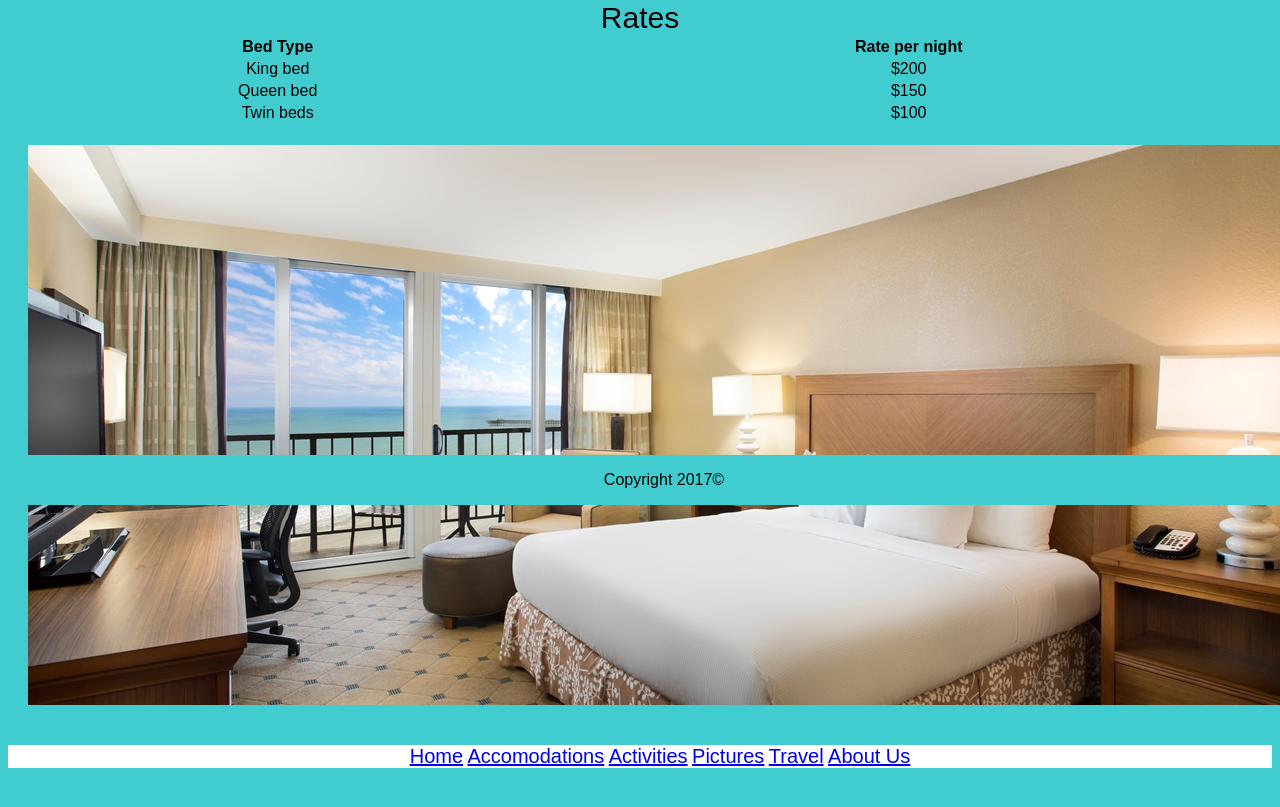
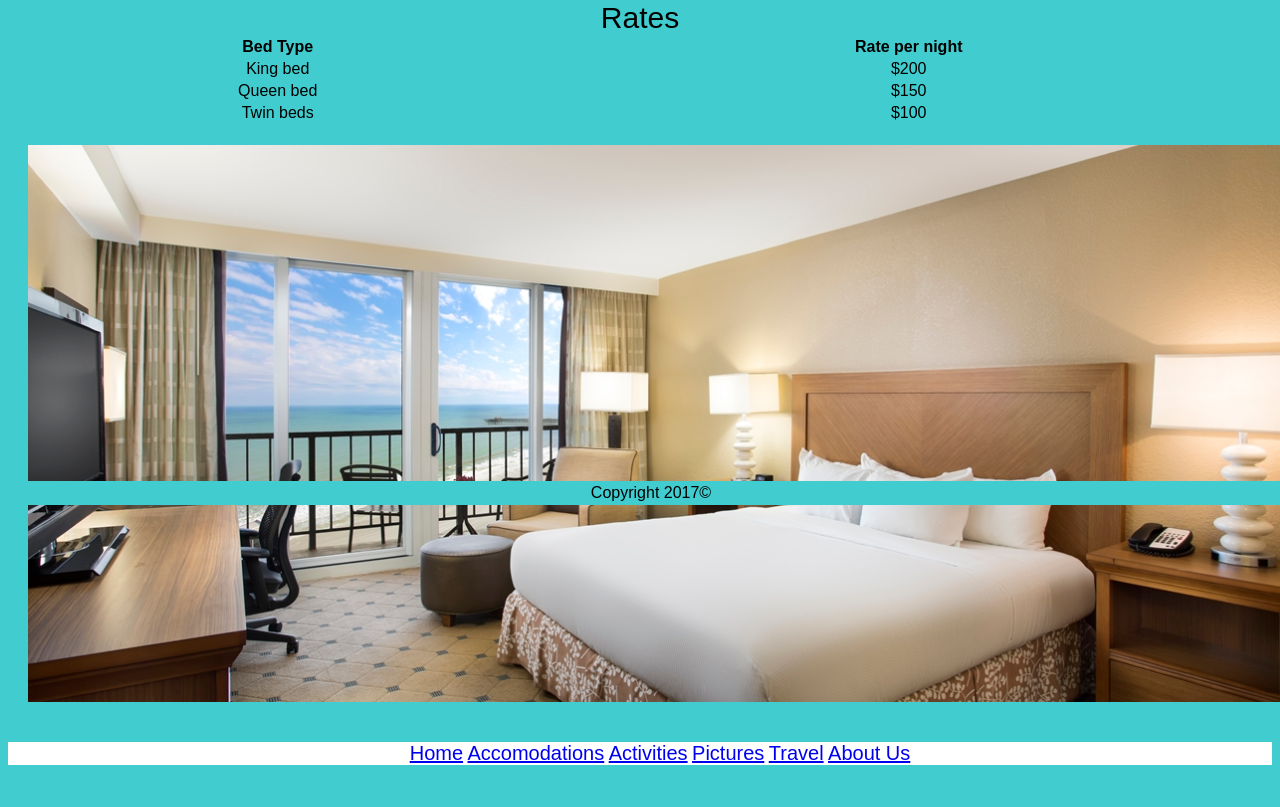
Before and after one commit to Johnmichael/private-resort-webpage, a plain HTML site: page accommodations.html in a window 1280 px wide. Shown: the part 295-1102 px from the top of the page. Before the commit the page ends 1079 px from the top, so only its background shows below. Drawn offline with Linux system fonts and the light colour scheme.

Commit message:
Last adjustments

```diff
--- a/accommodations.html
+++ b/accommodations.html
@@ -26,7 +26,7 @@
       <td>$100</td>
     </tr>
     </table>
-    <img src="img/bed.jpg" alt="a bed" />
+    <img src="img/bed.jpg" width="100%" height="100%" alt="a bed" />
     <ul>
       <li><a href="index.html">Home</a></li>
       <li><a href="accommodations.html">Accomodations</a></li>
@@ -35,6 +35,9 @@
       <li><a href="travel arrangements.html">Travel</a></li>
       <li><a href="contact information.html">About Us</a></li>
     </ul>
+    <br>
+    <br>
+    <br>
     <div class="footer">Copyright 2017©</div>
   </body>
 </html>
--- a/css/styles.css
+++ b/css/styles.css
@@ -41,6 +41,6 @@ p1{font-size: 30px;
     position: fixed;
     bottom: 0;
     width: 100%;
-    padding: 1rem;
+    padding: 3px;
     text-align: center;
 }
```
